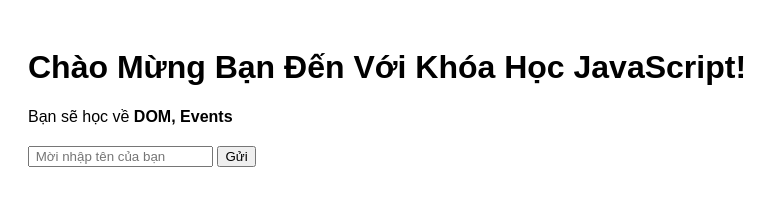
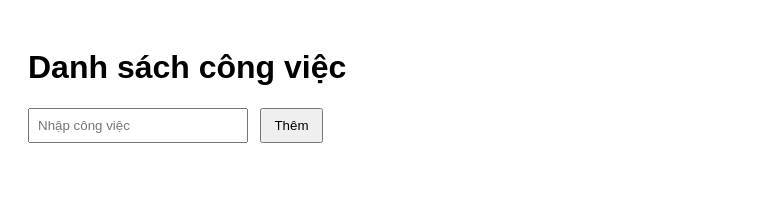
Before and after one commit to anhthai2113/javascript, a plain HTML site: page index.html in a window 1280 px wide. Shown: the whole page, without its empty margins (0-779 px from the left). Drawn offline with Linux system fonts and the light colour scheme.

```diff
--- a/acsset/main.js
+++ b/acsset/main.js
@@ -1,9 +1,24 @@
-const title = document.getElementById("main__title");
-    title.innerText = "Chào Mừng Bạn Đến Với Khóa Học JavaScript!";
-    const description = document.querySelector(".description");
-    description.innerHTML = "Bạn sẽ học về <strong>DOM, Events</strong>";
-    function showGreeting() {
-      const name = document.getElementById("student__name").value;
-      const greeting = document.getElementById("greeting");
-      greeting.innerText = `Xin chào, ${name}!`;
-    }
+ function addTask() {
+      const input = document.getElementById('taskInput');
+      const taskText = input.value.trim();
+
+      if (taskText === "") {
+        alert("Vui lòng nhập công việc!");
+        return;
+      }
+
+      const li = document.createElement("li");
+      li.textContent = taskText;
+
+      const deleteBtn = document.createElement("button");
+      deleteBtn.textContent = "Xoá";
+      deleteBtn.className = "delete-btn";
+      deleteBtn.onclick = function () {
+        li.remove();
+      };
+
+      li.appendChild(deleteBtn);
+      document.getElementById("taskList").appendChild(li);
+
+      input.value = "";
+      input.focus(); }
--- a/index.html
+++ b/index.html
@@ -11,21 +11,45 @@
             padding: 20px;
         }
 
-        .description {
-            margin-bottom: 20px;
+        input {
+            padding: 8px;
+            width: 200px;
+        }
+
+        button {
+            padding: 8px 12px;
+            margin-left: 8px;
+            cursor: pointer;
+        }
+
+        ul {
+            margin-top: 20px;
+        }
+
+        li {
+            margin-bottom: 10px;
+        }
+
+        .delete-btn {
+            margin-left: 10px;
+            color: white;
+            background-color: red;
+            border: none;
+            padding: 4px 8px;
+            cursor: pointer;
+            border-radius: 2px;
         }
     </style>
 </head>
 
 <body>
-    <h1 id="main__title">Tiêu đề</h1>
-    <p class="description"> Mô tảa</p>
+    <h1>Danh sách công việc</h1>
 
-    <input type="text" id="student__name" placeholder=" Mời nhập tên của bạn">
+    <input type="text" id="taskInput" placeholder="Nhập công việc">
+    <button onclick="addTask()">Thêm</button>
 
-    <button onclick="showGreeting()">Gửi</button>
+    <ul id="taskList"></ul>
 
-    <p id="greeting"></p>
     <script src="./acsset/main.js"></script>
 </body>
 
```
